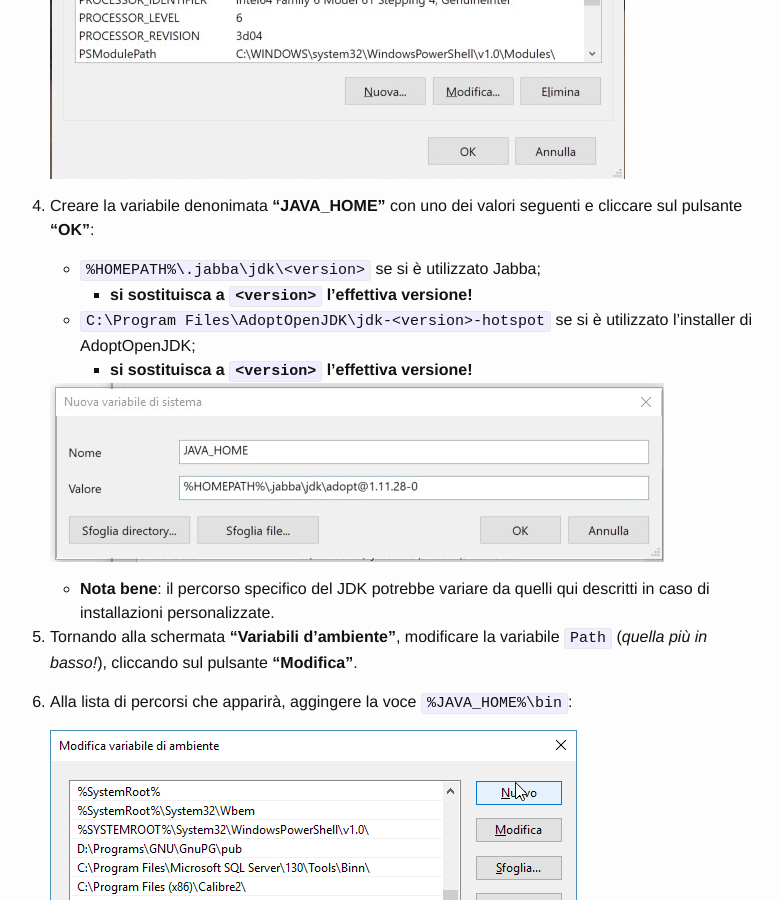
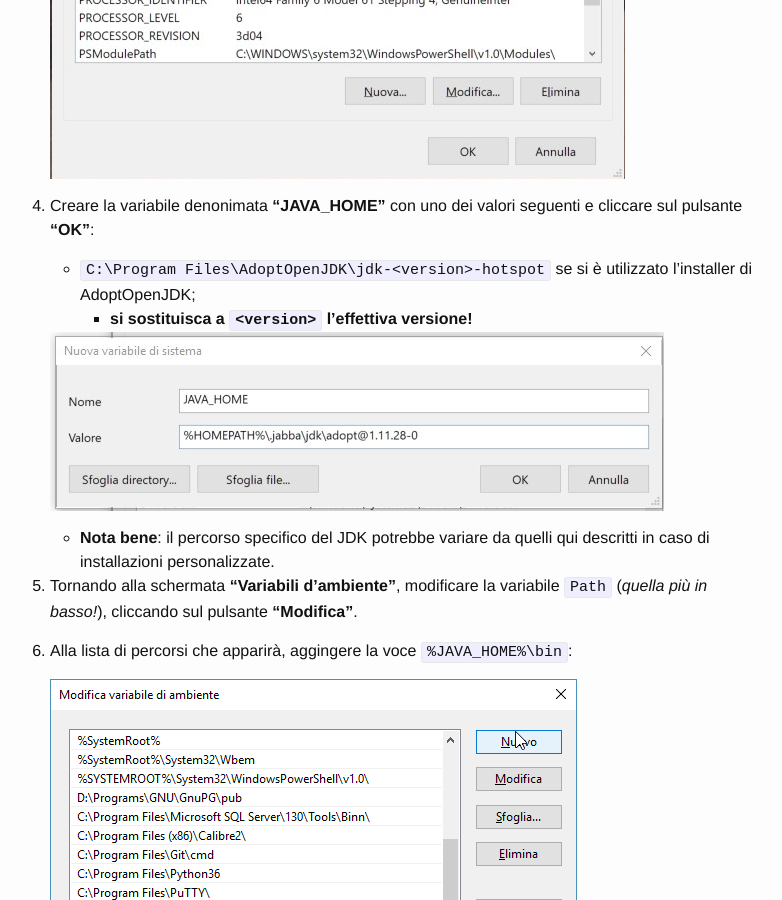
Before and after one commit to unibo-oop/software-installation, a Jekyll site: the page built from index.md, in a window 1280 px wide and 900 px high, scrolled down 6073 px. Shown: the whole window, without its empty margins (250-1032 px from the left). Built offline with Jekyll 4.4.1, drawn with Linux system fonts in a browser that asks for light colours.

Commit message:
remove reference to jabba

```diff
--- a/index.md
+++ b/index.md
@@ -201,8 +201,6 @@ Nella seguente guida si fa riferimento a Windows 10, per versioni precedenti la
 
 4. Creare la variabile denonimata __"JAVA_HOME"__ con uno dei valori seguenti e cliccare sul pulsante __"OK"__:
 
-   - `%HOMEPATH%\.jabba\jdk\<version>` se si è utilizzato Jabba;
-       - **si sostituisca a `<version>` l'effettiva versione!**
    - `C:\Program Files\AdoptOpenJDK\jdk-<version>-hotspot` se si è utilizzato l'installer di AdoptOpenJDK;
        - **si sostituisca a `<version>` l'effettiva versione!**
 
```
